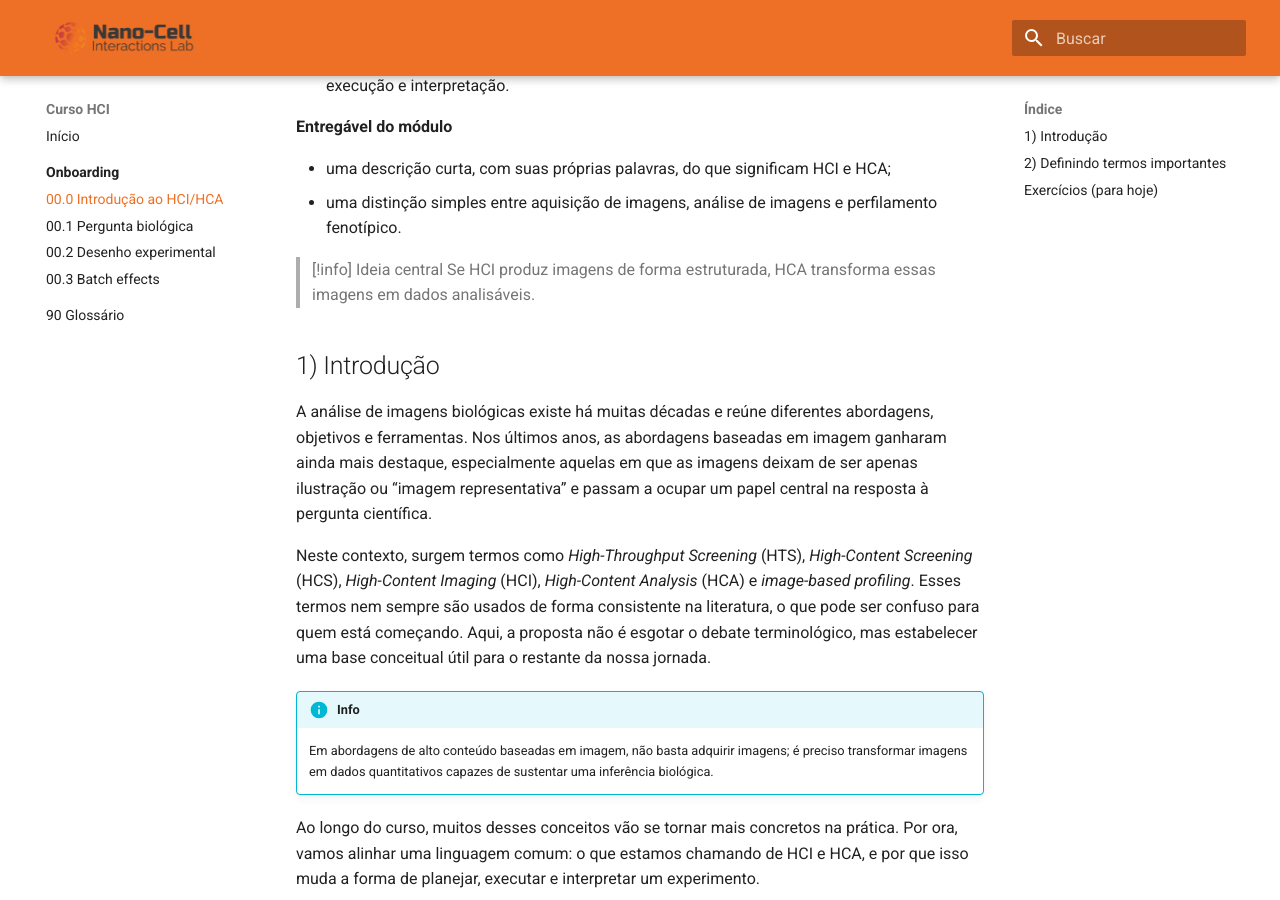
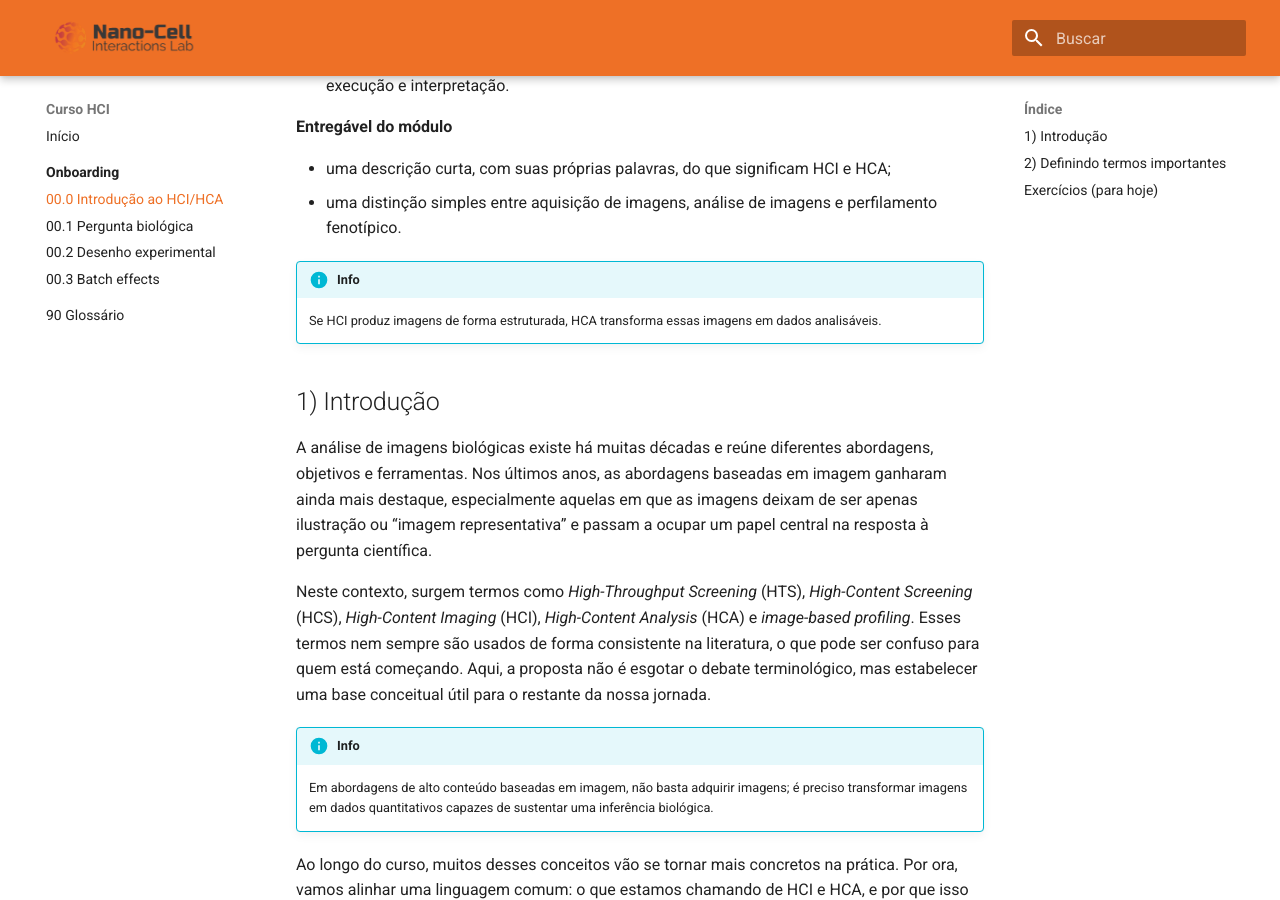
Before and after one commit to labnanocell/curso-hci, an MkDocs documentation site: the page built from docs/00-onboarding/intro/index.md, in a window 1280 px wide and 900 px high, scrolled down 370 px. Built offline with MkDocs 1.6.1 and Material for MkDocs 9.7.7, drawn with Linux system fonts in a browser that asks for light colours.

Commit message:
fix: callout intro

```diff
--- a/docs/00-onboarding/intro/index.md
+++ b/docs/00-onboarding/intro/index.md
@@ -13,8 +13,9 @@
 - uma descrição curta, com suas próprias palavras, do que significam HCI e HCA;
 - uma distinção simples entre aquisição de imagens, análise de imagens e perfilamento fenotípico.
 
-> [!info] Ideia central
-> Se HCI produz imagens de forma estruturada, HCA transforma essas imagens em dados analisáveis.
+!!! info Ideia central
+    Se HCI produz imagens de forma estruturada, HCA transforma essas imagens em dados analisáveis.
+
 ## 1) Introdução
 
 A análise de imagens biológicas existe há muitas décadas e reúne diferentes abordagens, objetivos e ferramentas. Nos últimos anos, as abordagens baseadas em imagem ganharam ainda mais destaque, especialmente aquelas em que as imagens deixam de ser apenas ilustração ou “imagem representativa” e passam a ocupar um papel central na resposta à pergunta científica.
```
